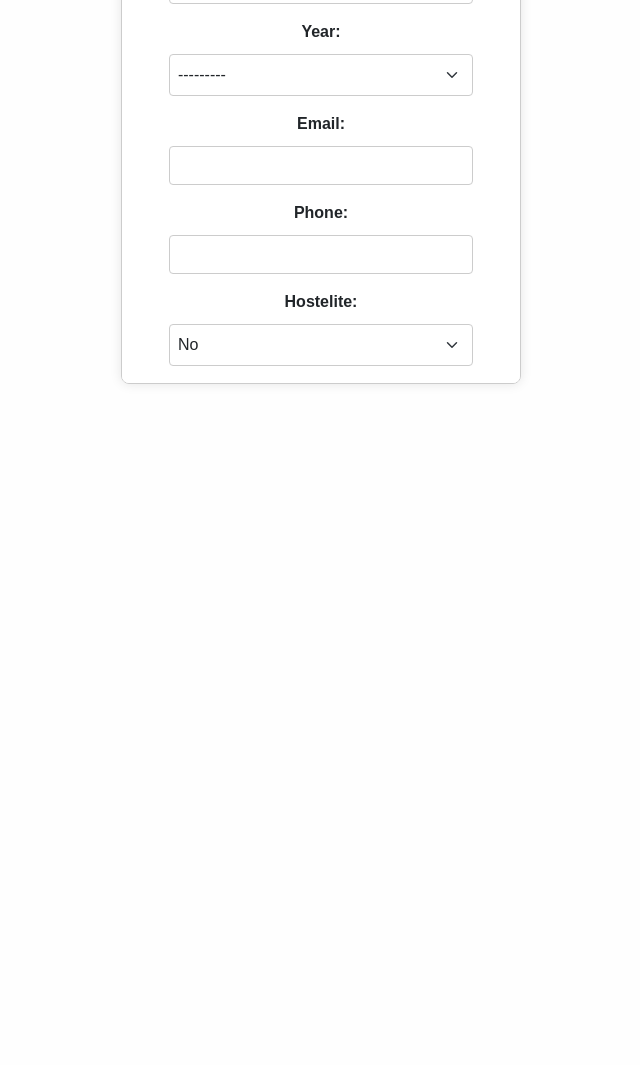
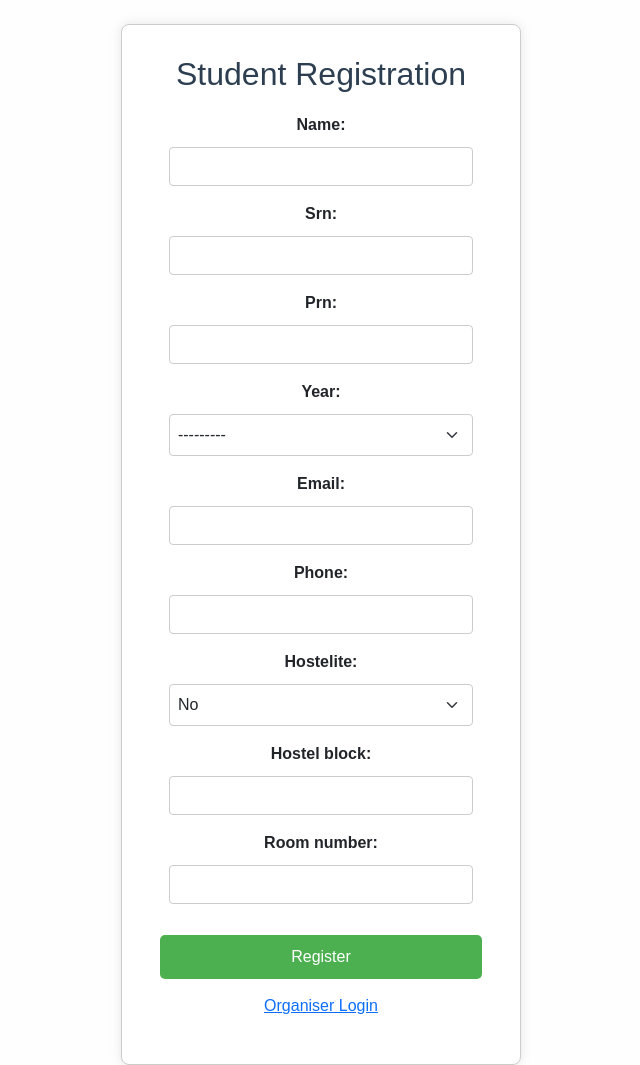
Before and after one commit to prithvirajbl280/Campus_Event_Digital_Ticketing_and_Management_System, a Django app: page / in a window 1280 px wide. Shown: the whole page, without its empty margins (319-959 px from the left). Before the commit the page ends 384 px from the top, so only its background shows below. Run offline with Django 5.2, Linux system fonts and the light colour scheme.

Commit message:
Update styles.css

```diff
--- a/ticketing/static/ticketing/css/styles.css
+++ b/ticketing/static/ticketing/css/styles.css
@@ -666,16 +666,13 @@ form[role="search"] button.btn {
     padding: 30px;
     margin: auto;
     position: relative;
-    top: 50%;
-    transform: translateY(-50%);
+/*     top: 50%;
+    transform: translateY(-50%); */
     border: 1px solid #ccc;
     border-radius: 8px;
     box-shadow: 0 0 12px rgba(0,0,0,0.1);
     background-color: #fff;
     text-align: center;  /* Center-align heading and contents */
-    max-height: 90vh;      /* Limit max height to 90% viewport height */
-    overflow-y: auto;      /* Enable vertical scrollbar when content overflows */
-    box-sizing: border-box; /* Include padding in height calculation */
 
 }
 
```
